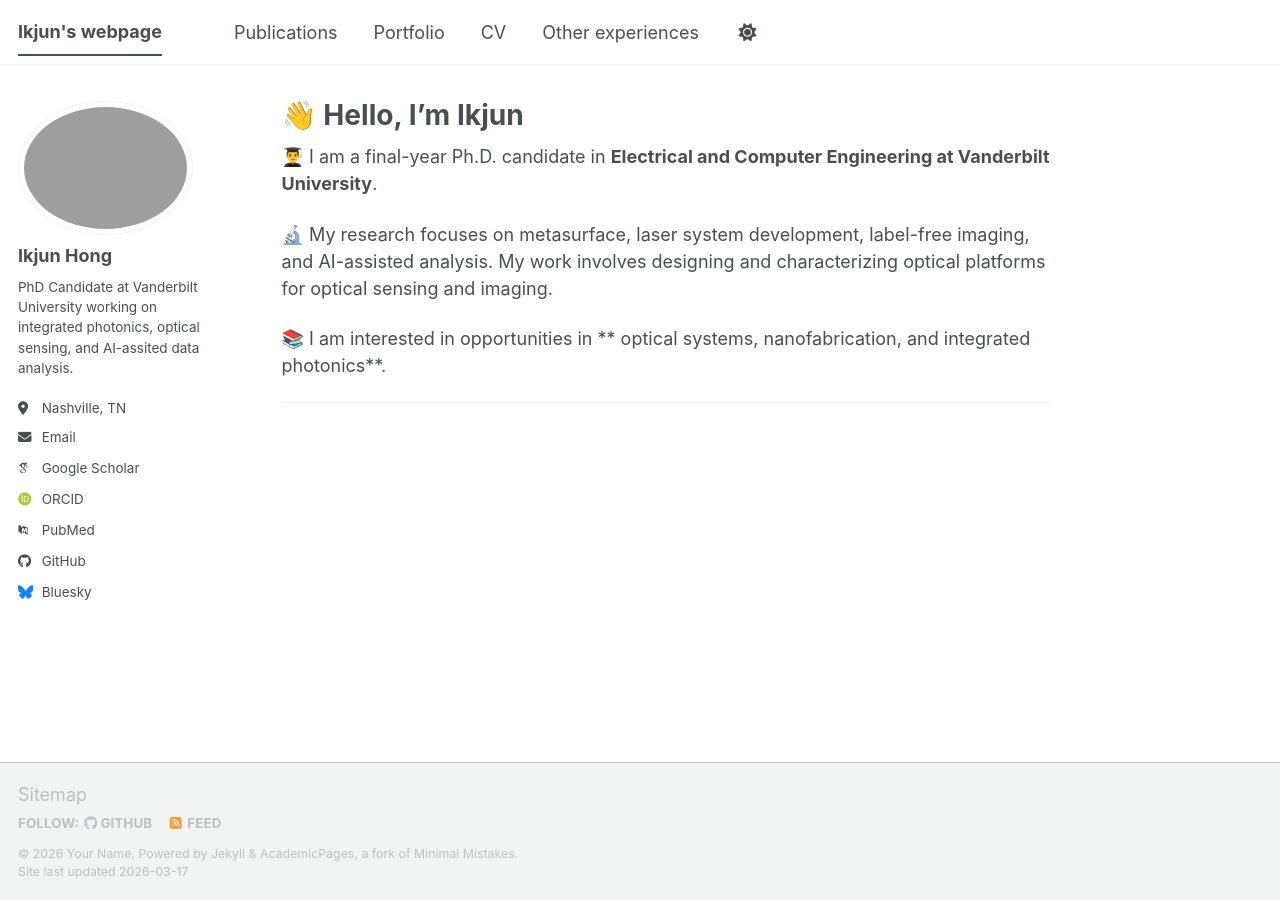
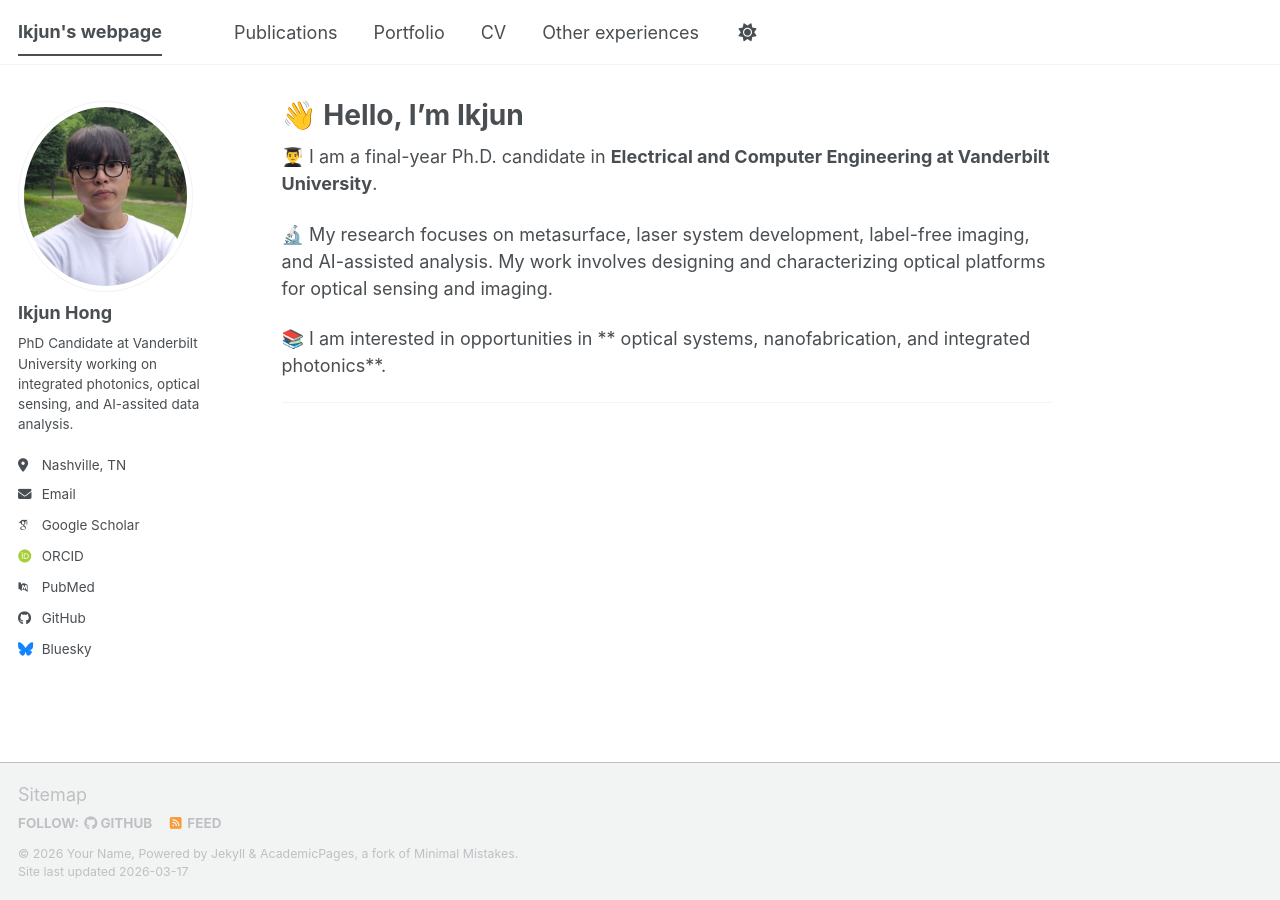
Before and after one commit to IkjunHong-beep/ikjunhong-beep.github.io, a Jekyll site: the page built from _pages/about.md, in a window 1280 px wide. Built offline with Jekyll 4.4.1, drawn with Linux system fonts in a browser that asks for light colours; some web fonts are replaced; a script bundle is joined from its source files by our own code; library files that are not in the unit come from our copies.

Commit message:
Update _config.yml

```diff
--- a/_config.yml
+++ b/_config.yml
@@ -33,7 +33,7 @@ repository               : "academicpages/academicpages.github.io"
   #email            : "none@example.org"
 
 author:
-  avatar: "Ikjun_headshot"
+  avatar: "Ikjun_headshot.png"
   name: "Ikjun Hong"
   bio: "PhD Candidate at Vanderbilt University working on integrated photonics, optical sensing, and AI-assited data analysis."
   location: "Nashville, TN"
```
